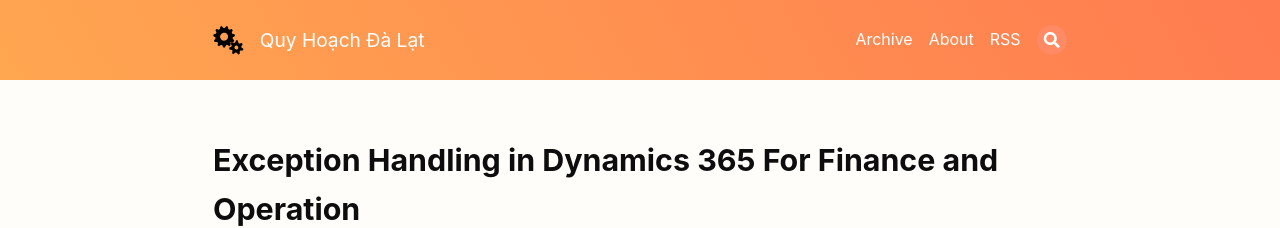
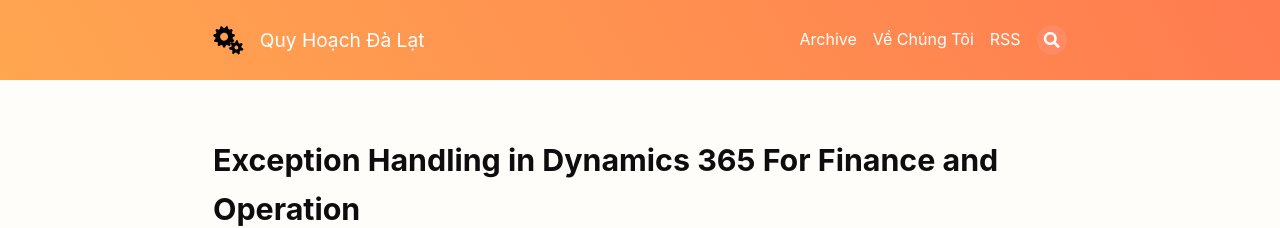
Before and after one commit to qhdl/qhdl.github.io, a Jekyll site: the page built from index.html, in a window 1280 px wide and 900 px high. Shown: the top 228 px of the window. Built offline with Jekyll 4.4.1, drawn with Linux system fonts in a browser that asks for light colours; nearby versions of some CDN libraries; the list of posts is cut into pages by our own code.

Commit message:
Update navigation.yml

```diff
--- a/_data/navigation.yml
+++ b/_data/navigation.yml
@@ -17,7 +17,7 @@
     url: /archive.html
 
   - titles:
-      en      : &EN       About
+      en      : &EN       Về Chúng Tôi
       en-GB   : *EN
       en-US   : *EN
       en-CA   : *EN
```
